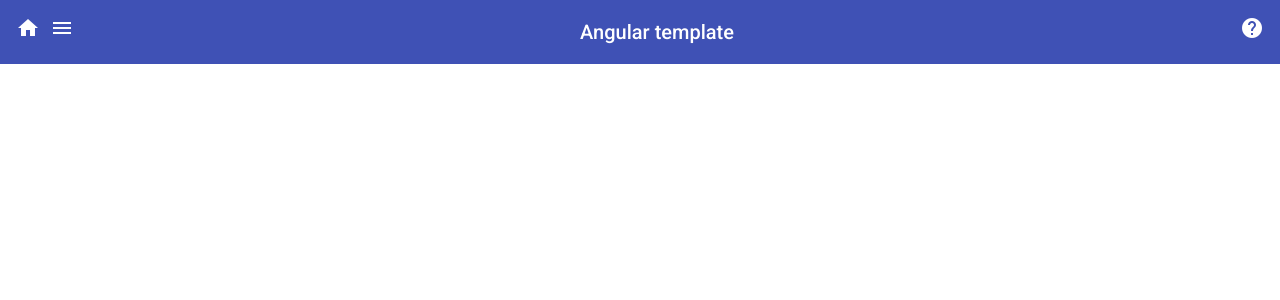
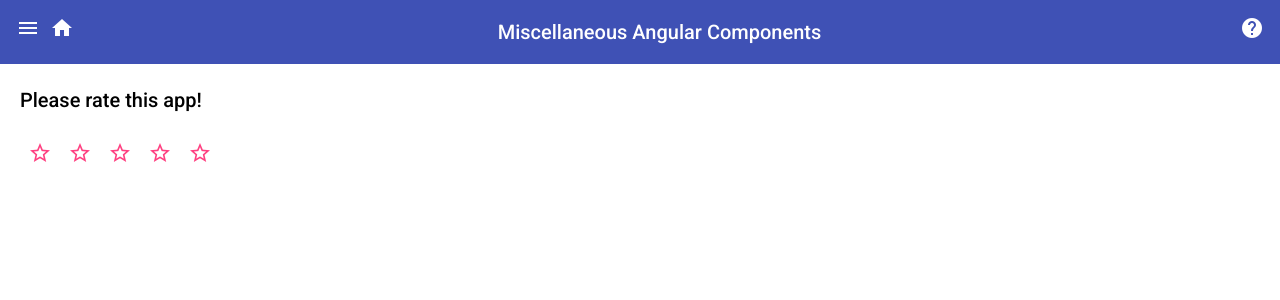
Before and after one commit to turingcs2005/angular_miscellaneous, an Angular app: page /star-rating in a window 1280 px wide. Before the commit this address led to /. Shown: the top 300 px of the page. Built offline with nearby package versions, Linux system fonts and the light colour scheme.

Commit message:
star rating added

```diff
--- a/package.json
+++ b/package.json
@@ -27,7 +27,7 @@
   },
   "devDependencies": {
     "@angular-devkit/build-angular": "~0.1000.7",
-    "@angular/cli": "^10.1.3",
+    "@angular/cli": "^10.1.4",
     "@angular/compiler-cli": "~10.0.11",
     "@types/jasmine": "~3.5.0",
     "@types/jasminewd2": "~2.0.3",
--- a/src/app/app-routing.module.ts
+++ b/src/app/app-routing.module.ts
@@ -5,7 +5,8 @@ import { HomeComponent } from './components/home/home.component';
 
 const routes: Routes = [
   { path: '', component: HomeComponent },
-  { path: 'help', component: HelpComponent }
+  { path: 'help', component: HelpComponent },
+  { path: 'star-rating', loadChildren: () => import('./modules/star-rating/star-rating.module').then(m => m.StarRatingModule) }
 ];
 
 @NgModule({
--- a/src/app/app.component.ts
+++ b/src/app/app.component.ts
@@ -6,5 +6,5 @@ import { Component } from '@angular/core';
   styleUrls: ['./app.component.scss']
 })
 export class AppComponent {
-  title = 'Angular template';
+  title = 'Miscellaneous Angular Components';
 }
--- a/src/app/components/top-bar/top-bar.component.html
+++ b/src/app/components/top-bar/top-bar.component.html
@@ -1,7 +1,7 @@
 <mat-toolbar color="primary">
   <div>
+    <mat-icon [matMenuTriggerFor]="mainMenu">menu</mat-icon>&nbsp;
     <mat-icon [routerLink]="['/']">home</mat-icon>&nbsp;
-    <mat-icon [matMenuTriggerFor]="mainMenu">menu</mat-icon>
   </div>
 
   <div>{{ title }}</div>
@@ -14,5 +14,6 @@
 
 <mat-menu #mainMenu="matMenu">
   <button mat-menu-item [routerLink]="['/']"><mat-icon>home</mat-icon></button>
+  <button mat-menu-item [routerLink]="['/star-rating']">star rating</button>
   <button mat-menu-item [routerLink]="['/help']"><mat-icon>help</mat-icon></button>
 </mat-menu>
--- /dev/null
+++ b/src/app/modules/star-rating/star-rating-routing.module.ts
@@ -0,0 +1,12 @@
+import { NgModule } from '@angular/core';
+import { Routes, RouterModule } from '@angular/router';
+
+import { StarRatingComponent } from './star-rating.component';
+
+const routes: Routes = [{ path: '', component: StarRatingComponent }];
+
+@NgModule({
+  imports: [RouterModule.forChild(routes)],
+  exports: [RouterModule]
+})
+export class StarRatingRoutingModule { }
--- /dev/null
+++ b/src/app/modules/star-rating/star-rating.component.html
@@ -0,0 +1,9 @@
+<div class="mat-h2">Please rate this app!</div>
+
+<!-- Display an array of star/star_border buttons -->
+<button mat-icon-button color="accent" *ngFor="let r of ratingArr; index as i"
+    (click)="onClick(i)">
+    <mat-icon>
+        {{ returnStar(i) }}
+    </mat-icon>
+</button>
--- /dev/null
+++ b/src/app/modules/star-rating/star-rating.component.ts
@@ -0,0 +1,53 @@
+import { Component, OnInit } from '@angular/core';
+import { MatSnackBar } from '@angular/material/snack-bar';
+
+@Component({
+  selector: 'app-star-rating',
+  templateUrl: './star-rating.component.html',
+  styleUrls: ['./star-rating.component.scss']
+})
+export class StarRatingComponent implements OnInit {
+
+
+  rating = 0;
+  starCount = 5;
+  ratingArr: boolean[] = []; // true = solid star; false = empty star
+
+  snackBarDuration = 1000;
+  response = [
+    'You broke my heart!',
+    'Really?',
+    'We will do better next time.',
+    'Glad you like it!',
+    'Thank you so much!'
+  ]
+
+  constructor(
+    private snackBar: MatSnackBar
+  ) {
+    // default to no rating, i.e. all empty stars
+    this.ratingArr = Array(this.starCount).fill(false);
+  }
+
+  ngOnInit(): void {
+  }
+
+  returnStar(i: number) {
+    if (this.rating >= i + 1) {
+      return 'star';
+    } else {
+      return 'star_border';
+    }
+  }
+
+  onClick(i: number) {
+    this.rating = i + 1;
+    this.snackBar.open(this.response[i], '', {
+      duration: this.snackBarDuration,
+      panelClass: ['snack-bar']
+    });
+
+  }
+
+}
+6
--- a/src/index.html
+++ b/src/index.html
@@ -2,7 +2,7 @@
 <html lang="en">
 <head>
   <meta charset="utf-8">
-  <title>AngularTemplate</title>
+  <title>Miscellaneous Tools</title>
   <base href="/">
   <meta name="viewport" content="width=device-width, initial-scale=1">
   <link rel="icon" type="image/x-icon" href="favicon.ico">
--- a/src/styles.scss
+++ b/src/styles.scss
@@ -7,3 +7,8 @@ body { margin: 0; font-family: Roboto, "Helvetica Neue", sans-serif; }
 .padded {
   padding: 20px;
 }
+
+.snack-bar {
+  background-color: $primary500;
+  color: white;
+}
```
Also changed, not shown: src/app/modules/star-rating/star-rating.module.ts (added, +17 -0 lines), src/app/modules/star-rating/star-rating.component.scss (added), 2 other files (tests, documents, lock files or other folders).
